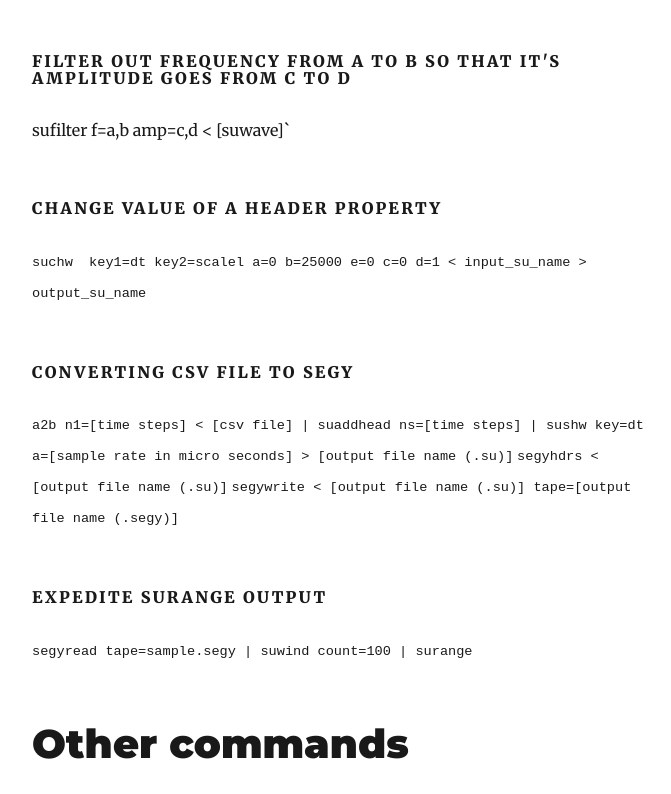
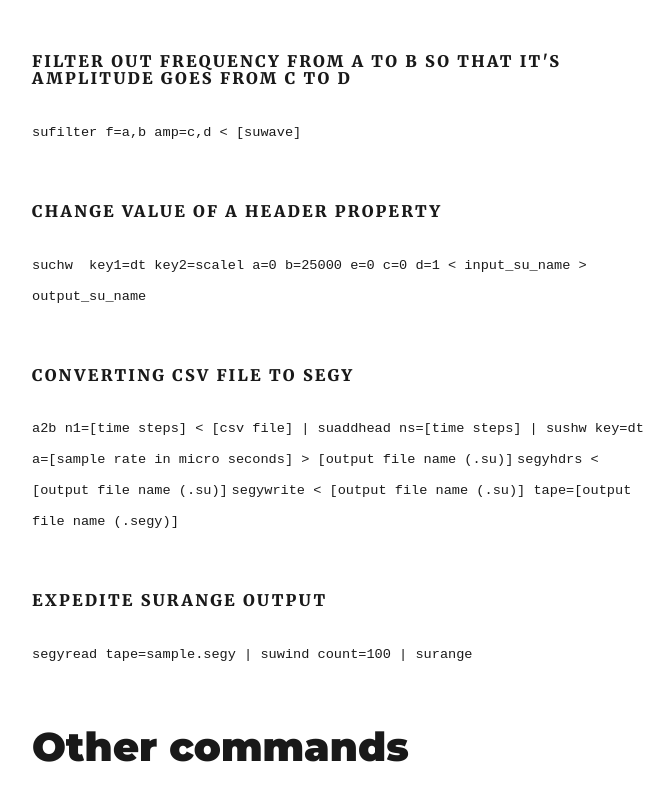
Before and after one commit to aimanuslim/aimanuslim.github.io, a Gatsby site: page /holy-grail/ in a window 1280 px wide. Shown: the part 6506-7300 px from the top of the page, without its empty margins (293-964 px from the left). Built offline with nearby package versions, Linux system fonts and the light colour scheme; Gatsby itself is replaced by a stand-in of ours; some packages are replaced by stand-ins of ours.

Commit message:
Update Blog “holy-grail/index”

```diff
--- a/content/blog/holy-grail/index.md
+++ b/content/blog/holy-grail/index.md
@@ -187,7 +187,7 @@ where screen number is the number you want
 
 #### Filter out frequency from a to b so that it's amplitude goes from c to d
 
-sufilter f=a,b amp=c,d < \[suwave]`
+`sufilter f=a,b amp=c,d < [suwave]`
 
 #### Change value of a header property
 
@@ -274,8 +274,6 @@ sufilter f=a,b amp=c,d < \[suwave]`
 
 `pbsnodes -aSj`
 
-``
-
 # Fortran
 
 #### Converting integer to string for printing/writing
```
